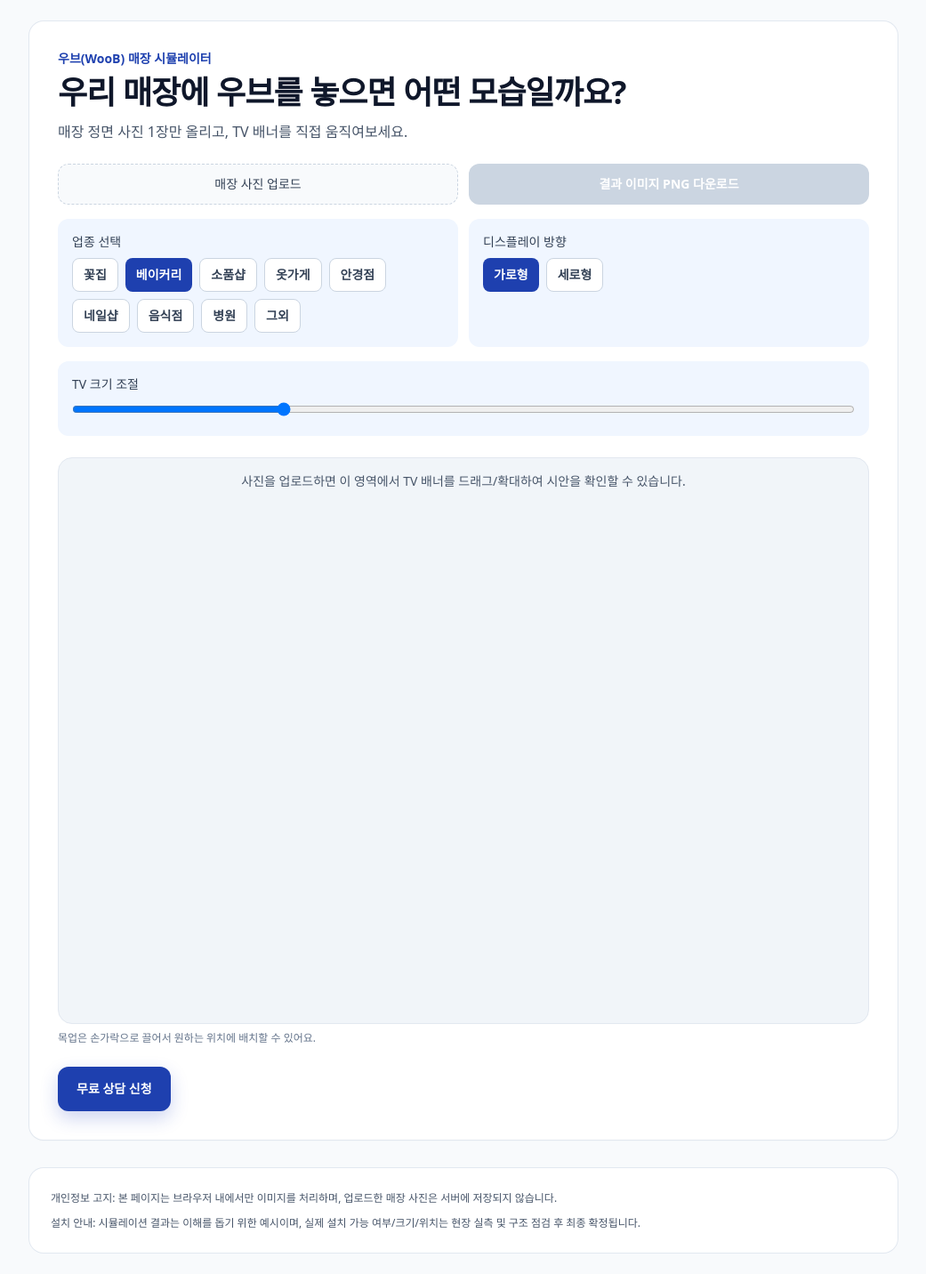
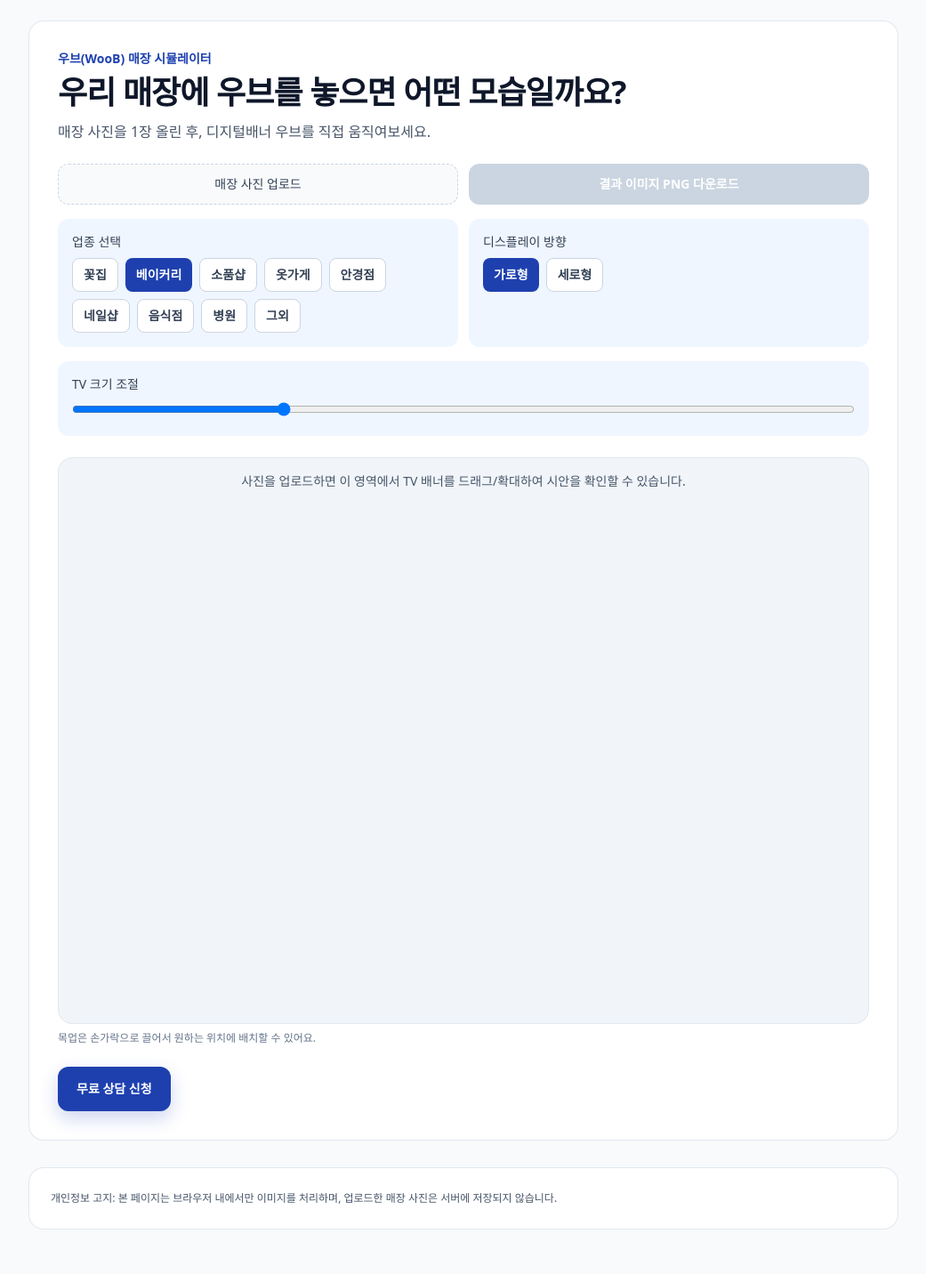
Before and after one commit to lllucy-y/woob-storefront-simulator, a Next.js app: page / in a window 1280 px wide. Shown: the whole page at 89% size, without its empty margins (119-1160 px from the left). After the commit the page ends 1405 px from the top, so only its background shows below. Built offline with nearby package versions, Linux system fonts and the light colour scheme.

Commit message:
Update simulator guidance copy

```diff
--- a/components/StorefrontEditor.tsx
+++ b/components/StorefrontEditor.tsx
@@ -340,7 +340,7 @@
           우리 매장에 우브를 놓으면 어떤 모습일까요?
         </h1>
         <p className="mt-3 text-sm text-slate-600 sm:text-base">
-          매장 정면 사진 1장만 올리고, TV 배너를 직접 움직여보세요.
+          매장 사진을 1장 올린 후, 디지털배너 우브를 직접 움직여보세요.
         </p>
 
         <div className="mt-6 grid gap-3 sm:grid-cols-2">
@@ -648,10 +648,6 @@
           개인정보 고지: 본 페이지는 브라우저 내에서만 이미지를 처리하며, 업로드한 매장 사진은 서버에 저장되지
           않습니다.
         </p>
-        <p>
-          설치 안내: 시뮬레이션 결과는 이해를 돕기 위한 예시이며, 실제 설치 가능 여부/크기/위치는 현장 실측 및
-          구조 점검 후 최종 확정됩니다.
-        </p>
       </footer>
     </main>
   );
```
